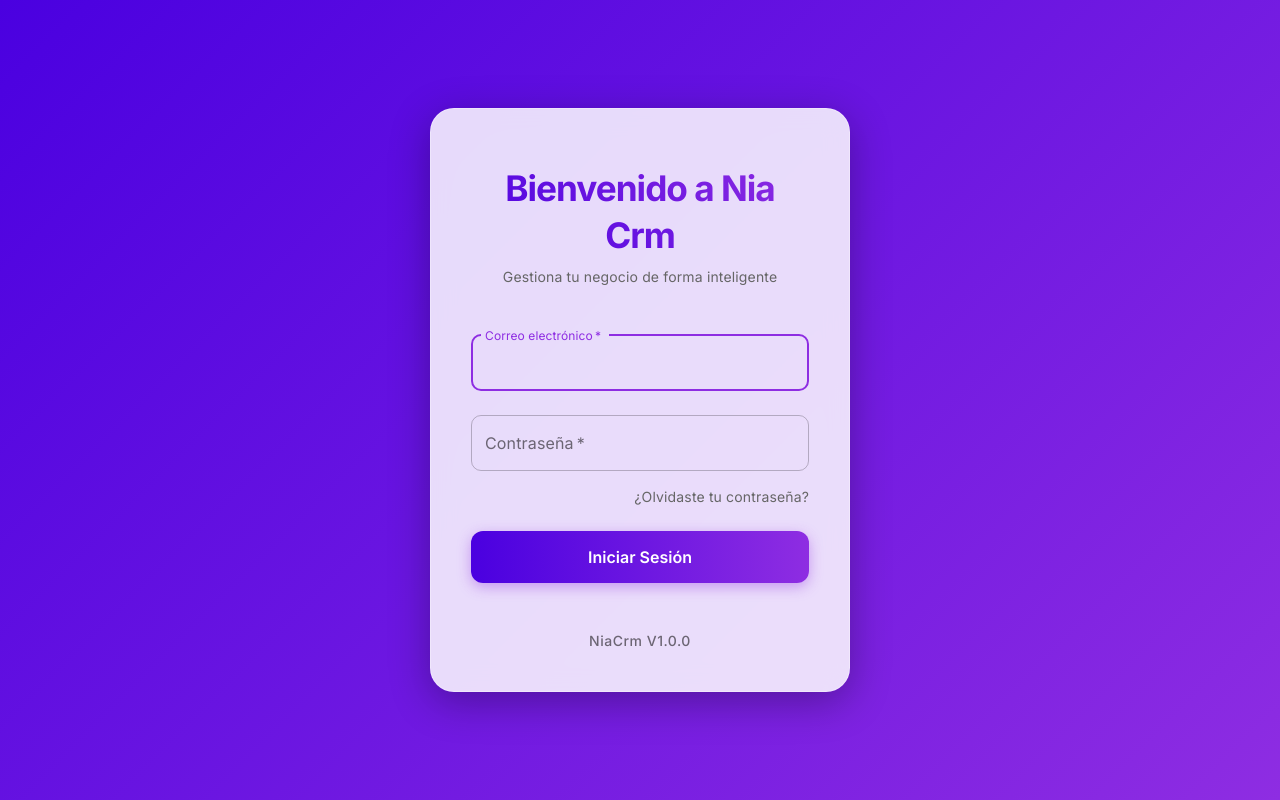
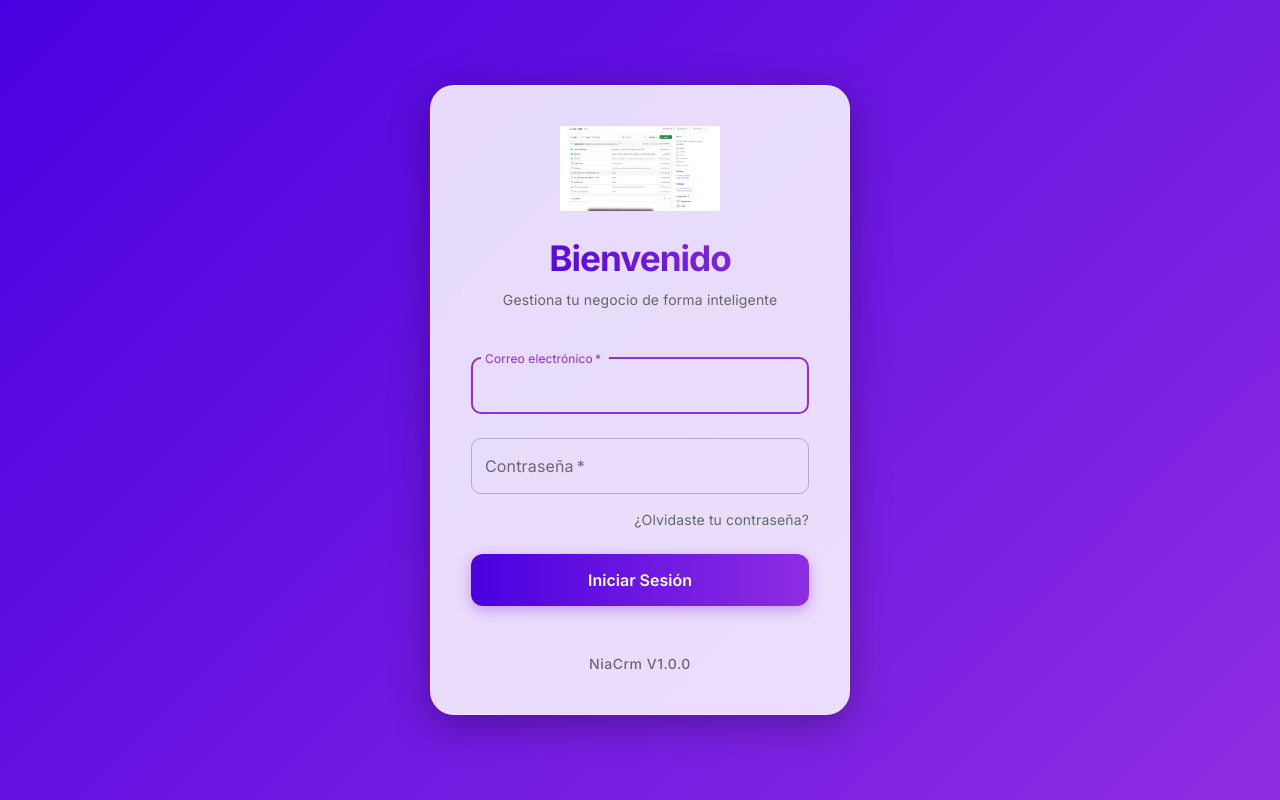
Before and after one commit to Ciyei0/Nia_CRM, a React (Create React App) app in the folder frontend/: page /login in a window 1280 px wide. Built offline with nearby package versions, Linux system fonts and the light colour scheme; no server answers; what chartjs-plugin-datalabels, mic-recorder-to-mp3 would draw is missing.

Commit message:
feat(ui): add nia crm logo and simplify welcome text

```diff
--- a/frontend/src/pages/Login/index.js
+++ b/frontend/src/pages/Login/index.js
@@ -14,6 +14,7 @@ import { i18n } from "../../translate/i18n";
 import api from "../../services/api";
 import { nomeEmpresa } from "../../../package.json";
 import { AuthContext } from "../../context/Auth/AuthContext";
+import niaLogo from "../../assets/nia-logo.png";
 
 const Copyright = () => {
 	return (
@@ -160,9 +161,10 @@ const Login = () => {
 
 			<div className={classes.paper}>
 				<div className={classes.logoContainer}>
+					<img style={{ width: "100%", maxWidth: "160px", marginBottom: "8px" }} src={niaLogo} alt="Nia CRM Logo" />
 					<div className={classes.logoInfo}>
 						<Typography component="h1" variant="h5" className={classes.title}>
-							Bienvenido a Nia Crm
+							Bienvenido
 						</Typography>
 						<Typography variant="body2" className={classes.subtitle}>
 							Gestiona tu negocio de forma inteligente
```
Also changed, not shown: frontend/src/assets/nia-logo.png (added).
